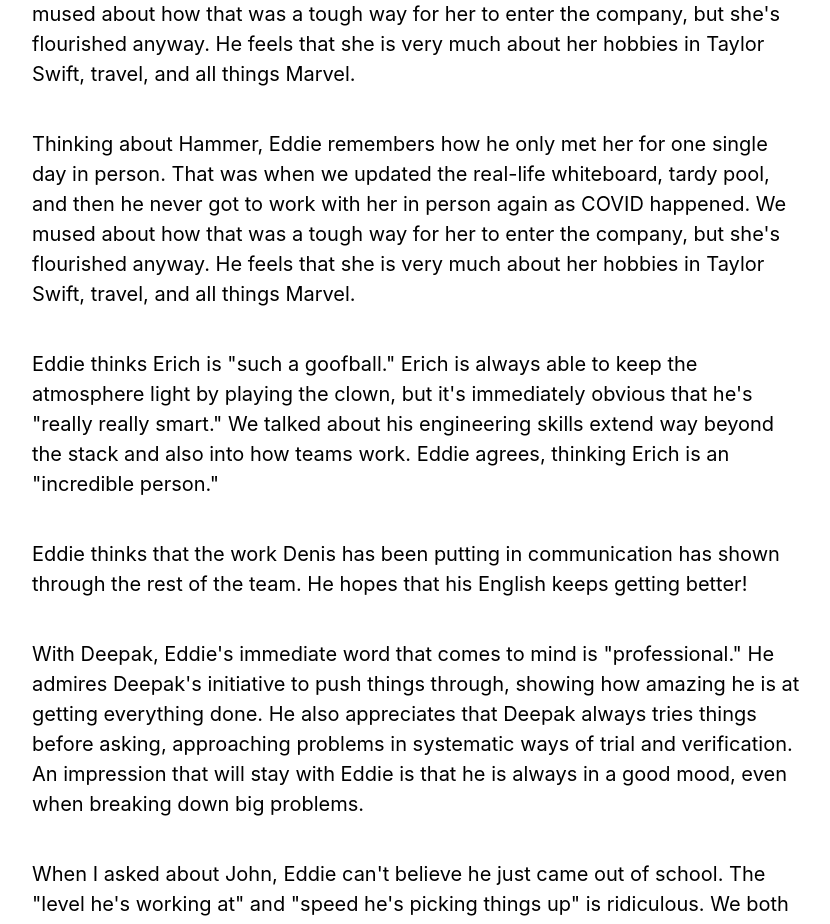
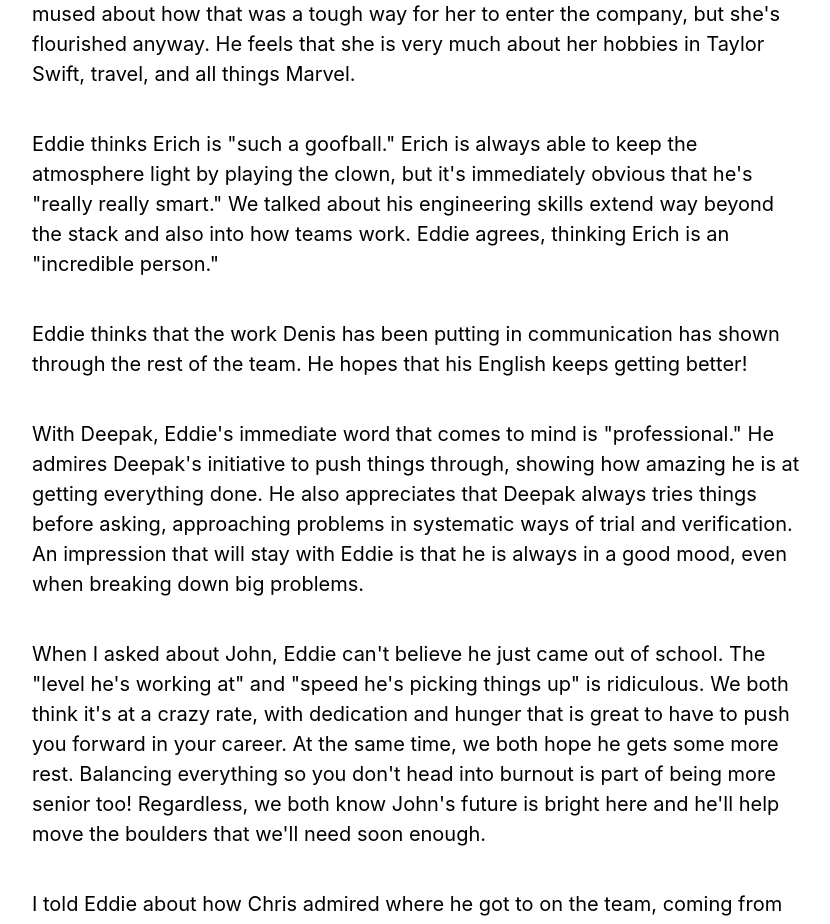
Before and after one commit to HDTran/kiwico-eddie-farewell, a Next.js app: page / in a window 1280 px wide. Shown: the part 4860-5784 px from the top of the page, without its empty margins (224-1054 px from the left). Built offline with nearby package versions, Linux system fonts and the light colour scheme.

Commit message:
fix: Remove duplicate entry

```diff
--- a/pages/index.js
+++ b/pages/index.js
@@ -87,10 +87,6 @@ export default function Home() {
         </p>
 
         <p className={styles.description}>
-          Thinking about Hammer, Eddie remembers how he only met her for one single day in person. That was when we updated the real-life whiteboard, tardy pool, and then he never got to work with her in person again as COVID happened. We mused about how that was a tough way for her to enter the company, but she's flourished anyway. He feels that she is very much about her hobbies in Taylor Swift, travel, and all things Marvel.
-        </p>
-
-        <p className={styles.description}>
           Eddie thinks Erich is "such a goofball." Erich is always able to keep the atmosphere light by playing the clown, but it's immediately obvious that he's "really really smart." We talked about his engineering skills extend way beyond the stack and also into how teams work. Eddie agrees, thinking Erich is an "incredible person."
         </p>
 
```
